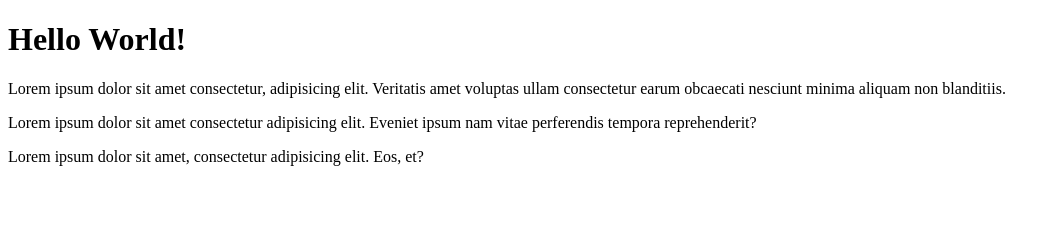
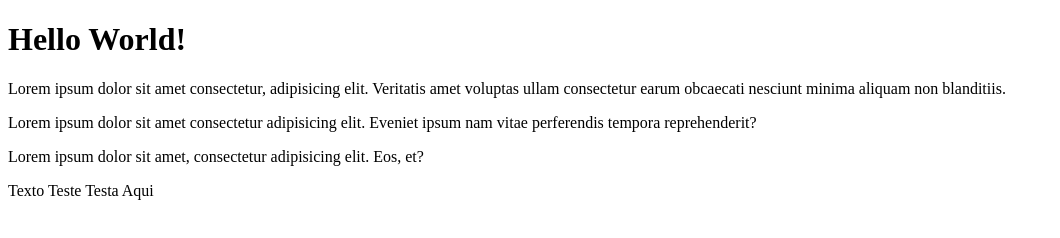
Before and after one commit to GabrielBCisoto/Aula01, a plain HTML site: page index.html in a window 1280 px wide. Shown: the whole page, without its empty margins (0-1060 px from the left). Drawn offline with Linux system fonts and the light colour scheme.

Commit message:
Update index.html

```diff
--- a/index.html
+++ b/index.html
@@ -10,5 +10,6 @@
     <p>Lorem ipsum dolor sit amet consectetur, adipisicing elit. Veritatis amet voluptas ullam consectetur earum obcaecati nesciunt minima aliquam non blanditiis.</p>
     <p>Lorem ipsum dolor sit amet consectetur adipisicing elit. Eveniet ipsum nam vitae perferendis tempora reprehenderit?</p>
     <p>Lorem ipsum dolor sit amet, consectetur adipisicing elit. Eos, et?</p>
+    <p>Texto Teste Testa Aqui</p>
 </body>
 </html>
```
